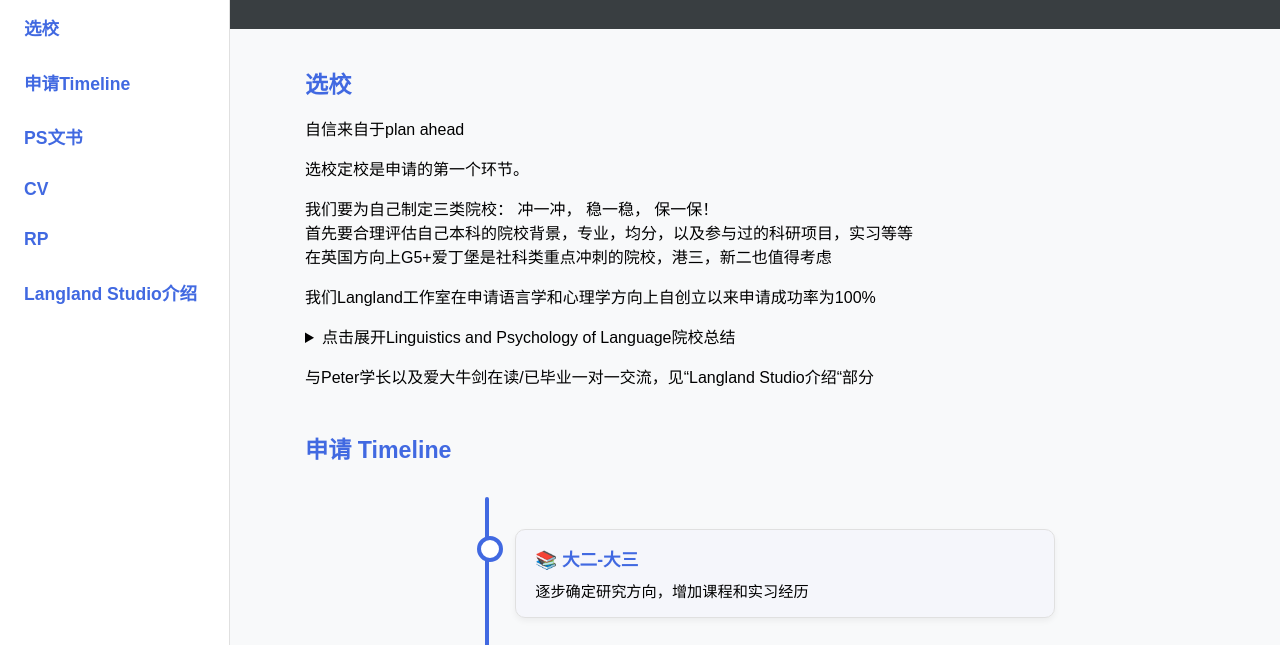
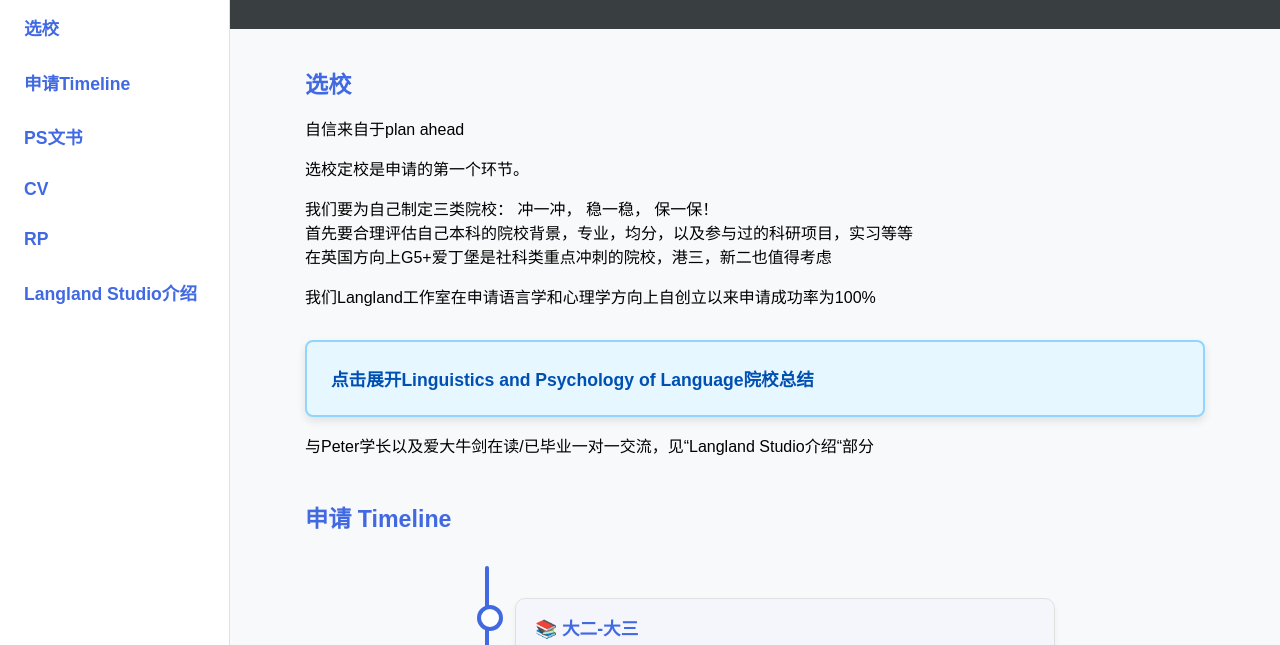
Before and after one commit to Langland-Studio/Masters-Application-Guide, a plain HTML site: page index.html in a window 1280 px wide. Shown: the part 117-762 px from the top of the page. Drawn offline with Linux system fonts and the light colour scheme.

Commit message:
change style

```diff
--- a/index.html
+++ b/index.html
@@ -35,7 +35,7 @@
              在英国方向上G5+爱丁堡是社科类重点冲刺的院校，港三，新二也值得考虑</p>
           <p>我们Langland工作室在申请语言学和心理学方向上自创立以来申请成功率为100%
           </p>
-          <details>
+            <details class="summary-box">
             <summary>点击展开Linguistics and Psychology of Language院校总结</summary>
             <img src="Figure/Programmes for Linguistics and Psychology of Language.jpg"
                  alt="Programmes for Linguistics and Psychology of Language"
--- a/style.css
+++ b/style.css
@@ -292,3 +292,34 @@ footer {
     background: #f9f9f9;
   }
 }
+
+/* Summary box styling to make it stand out */
+.summary-box {
+  background-color: #e6f7ff; /* A light, noticeable background color */
+  border: 2px solid #91d5ff; /* A blue border to match the theme */
+  border-radius: 8px; /* Rounded corners for a modern look */
+  padding: 1rem; /* Some internal spacing */
+  margin-top: 2rem;
+  box-shadow: 0 4px 8px rgba(0, 0, 0, 0.1); /* A subtle shadow to give it depth */
+  transition: all 0.3s ease; /* Smooth transition for hover effects */
+}
+
+.summary-box:hover {
+  box-shadow: 0 6px 12px rgba(0, 0, 0, 0.15); /* A slightly more pronounced shadow on hover */
+  transform: translateY(-2px); /* Lifts the box slightly on hover */
+}
+
+/* Style the summary text itself */
+.summary-box summary {
+  font-size: 1.1rem; /* Make the text slightly larger */
+  font-weight: bold; /* Make the text bold */
+  color: #0050b3; /* A dark blue color for better visibility */
+  cursor: pointer; /* Change the cursor to a pointer to indicate it's clickable */
+  padding: 0.5rem; /* Add padding around the text */
+  list-style: none; /* Removes the default arrow icon */
+}
+
+/* Style the content inside the details tag */
+.summary-box details {
+  padding-top: 1rem; /* Add some space between the summary and the content */
+}
```
